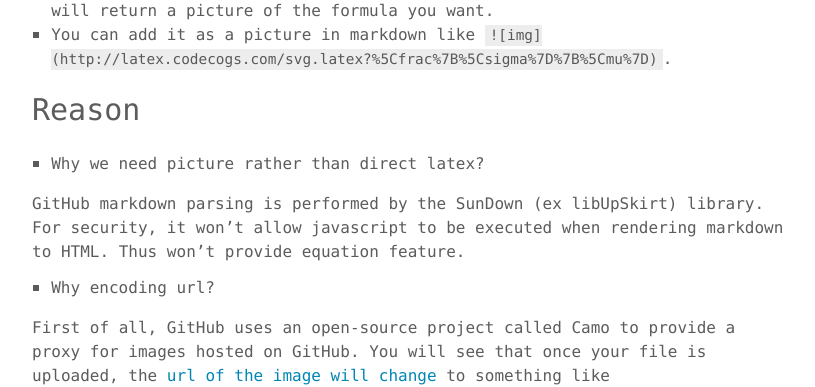
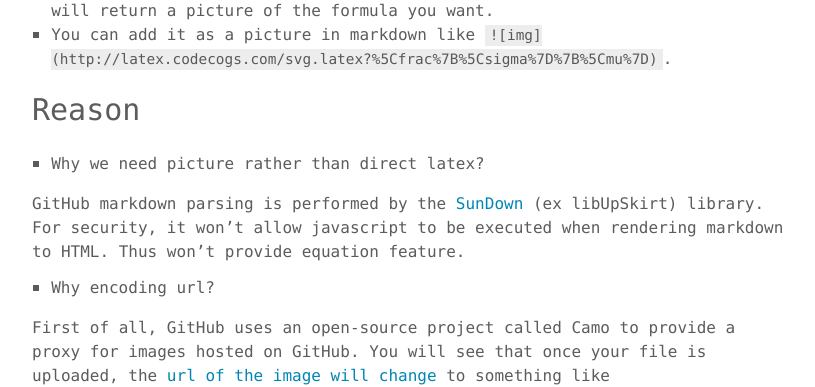
Before and after one commit to chaonan99/chaonan99.github.io, a Jekyll site: the page built from _posts/2016-08-31-how-to-add-equation-on-github-markdown-file.md, in a window 1280 px wide. Shown: the part 1055-1442 px from the top of the page, without its empty margins (232-1047 px from the left). Built offline with Jekyll 4.4.1, drawn with Linux system fonts in a browser that asks for light colours; comment, search, counter and statistics services are not loaded; some of the changed lines change nothing that is shown.

Commit message:
Add additional links

```diff
--- a/_posts/2016-08-31-how-to-add-equation-on-github-markdown-file.md
+++ b/_posts/2016-08-31-how-to-add-equation-on-github-markdown-file.md
@@ -24,7 +24,7 @@ Sometimes we may need to write some equation in README file. This will be easy a
 
 * Why we need picture rather than direct latex?
 
-GitHub markdown parsing is performed by the SunDown (ex libUpSkirt) library. For security, it won't allow javascript to be executed when rendering markdown to HTML. Thus won't provide equation feature.
+GitHub markdown parsing is performed by the [SunDown](https://github.com/vmg/sundown) (ex libUpSkirt) library. For security, it won't allow javascript to be executed when rendering markdown to HTML. Thus won't provide equation feature.
 
 * Why encoding url?
 
```
